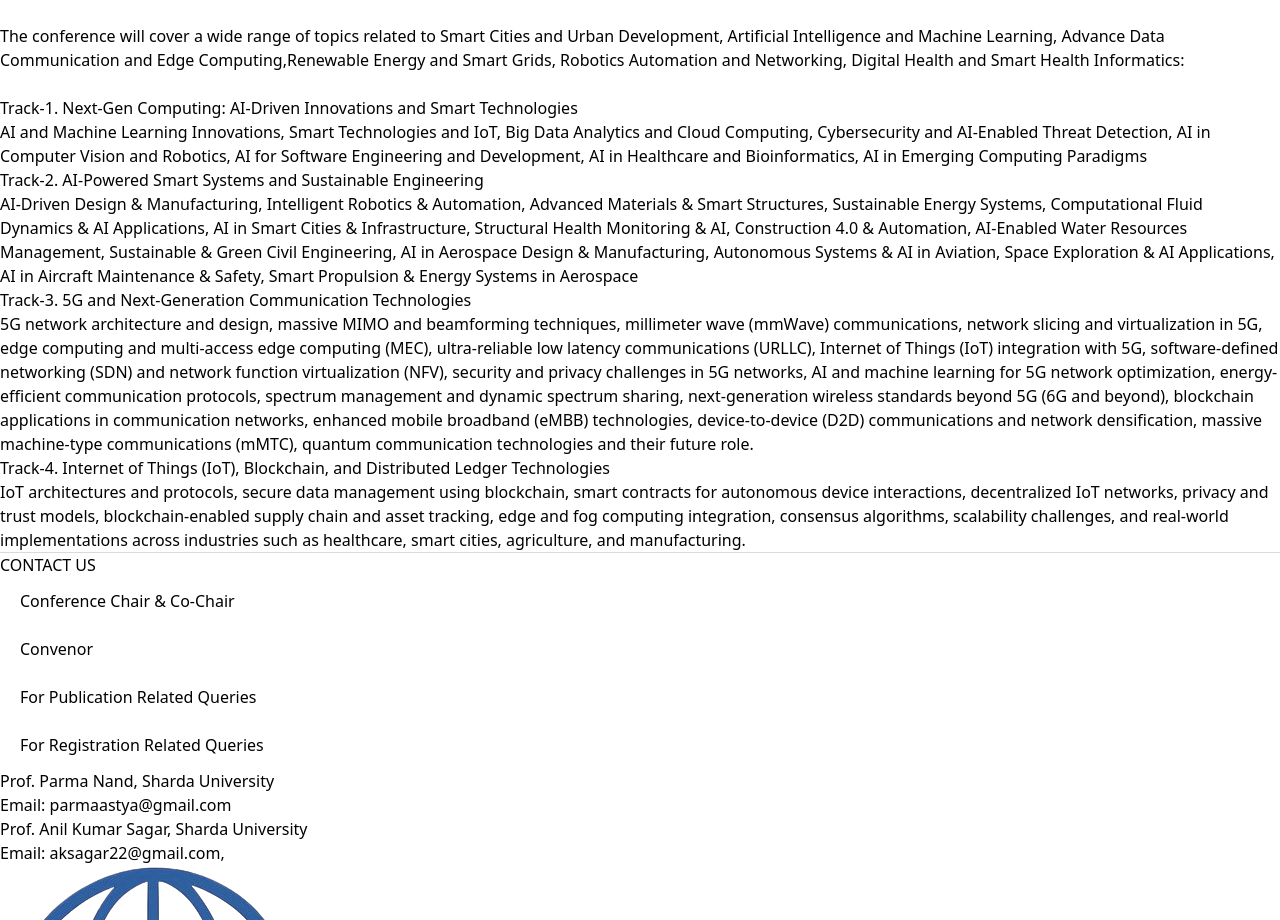
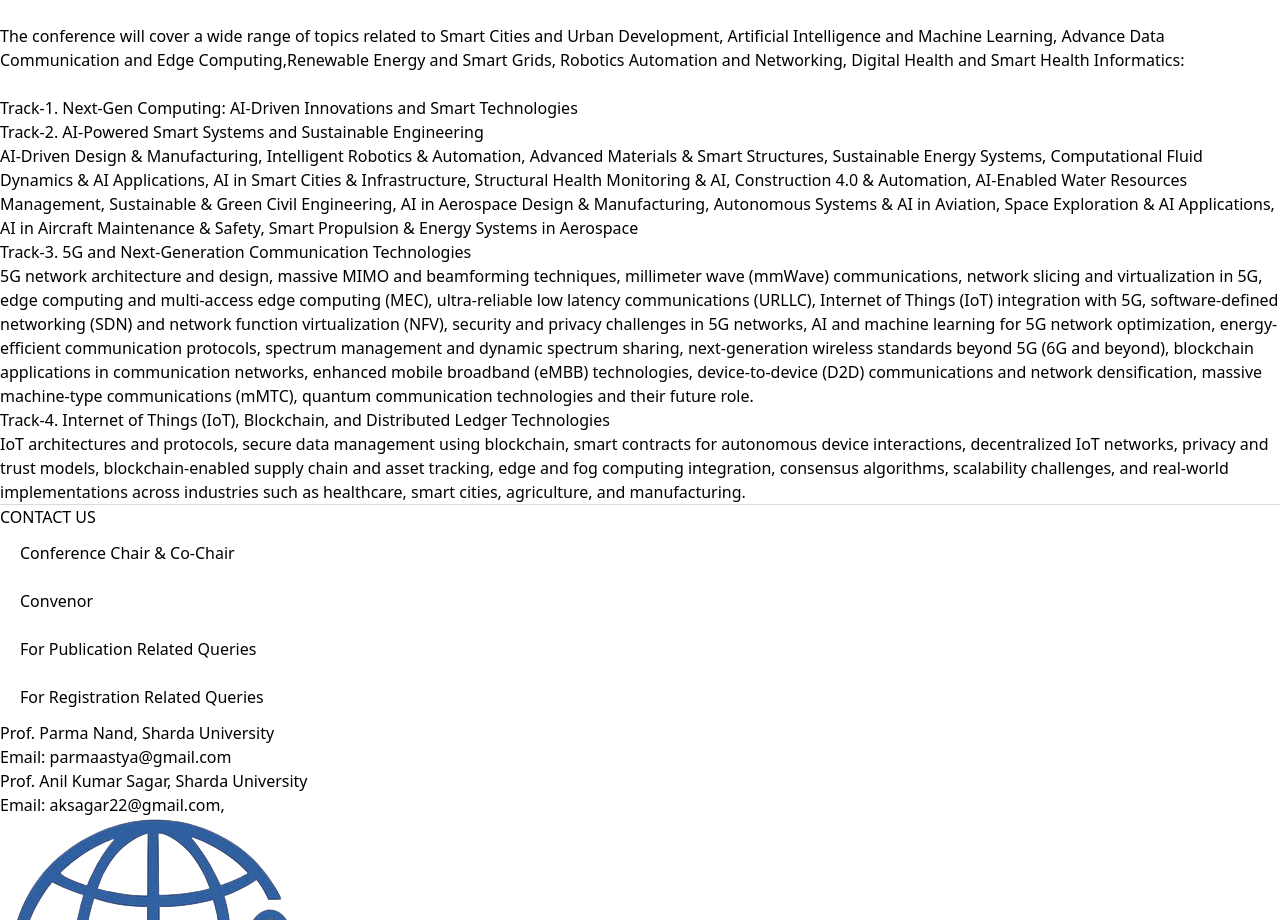
Before and after one commit to rish527/Conference-Site, a React (Vite) app: page / in a window 1280 px wide. Shown: the part 1908-2828 px from the top of the page. Built offline with nearby package versions, Linux system fonts and the light colour scheme.

Commit message:
Update Tracks.js

```diff
--- a/src/Data/Tracks.js
+++ b/src/Data/Tracks.js
@@ -3,7 +3,7 @@
     tracks:[{
         head:"Next-Gen Computing: AI-Driven Innovations and Smart Technologies",
         data:[
-            "AI and Machine Learning Innovations, Smart Technologies and IoT, Big Data Analytics and Cloud Computing, Cybersecurity and AI-Enabled Threat Detection, AI in Computer Vision and Robotics, AI for Software Engineering and Development, AI in Healthcare and Bioinformatics, AI in Emerging Computing Paradigms",
+            "",
 
         ]
     },
```
